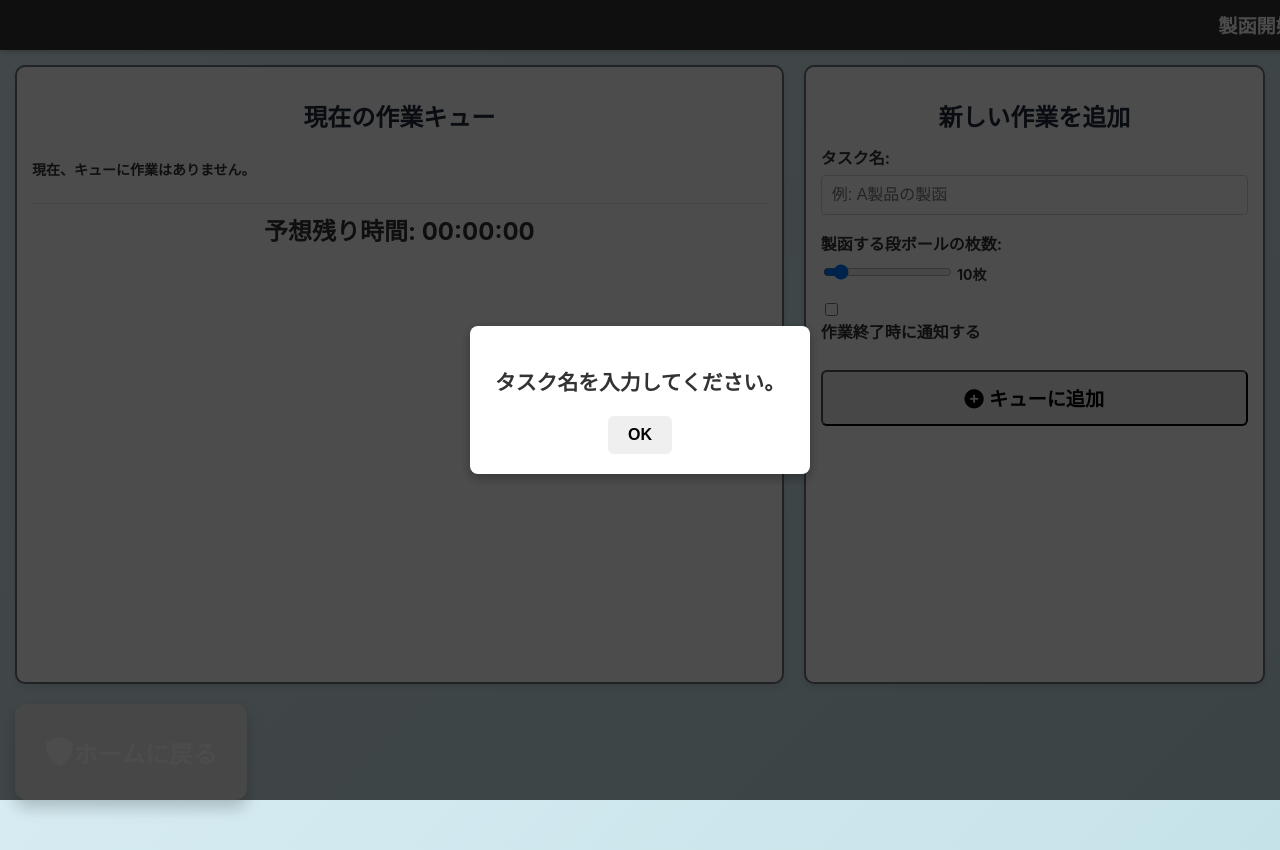
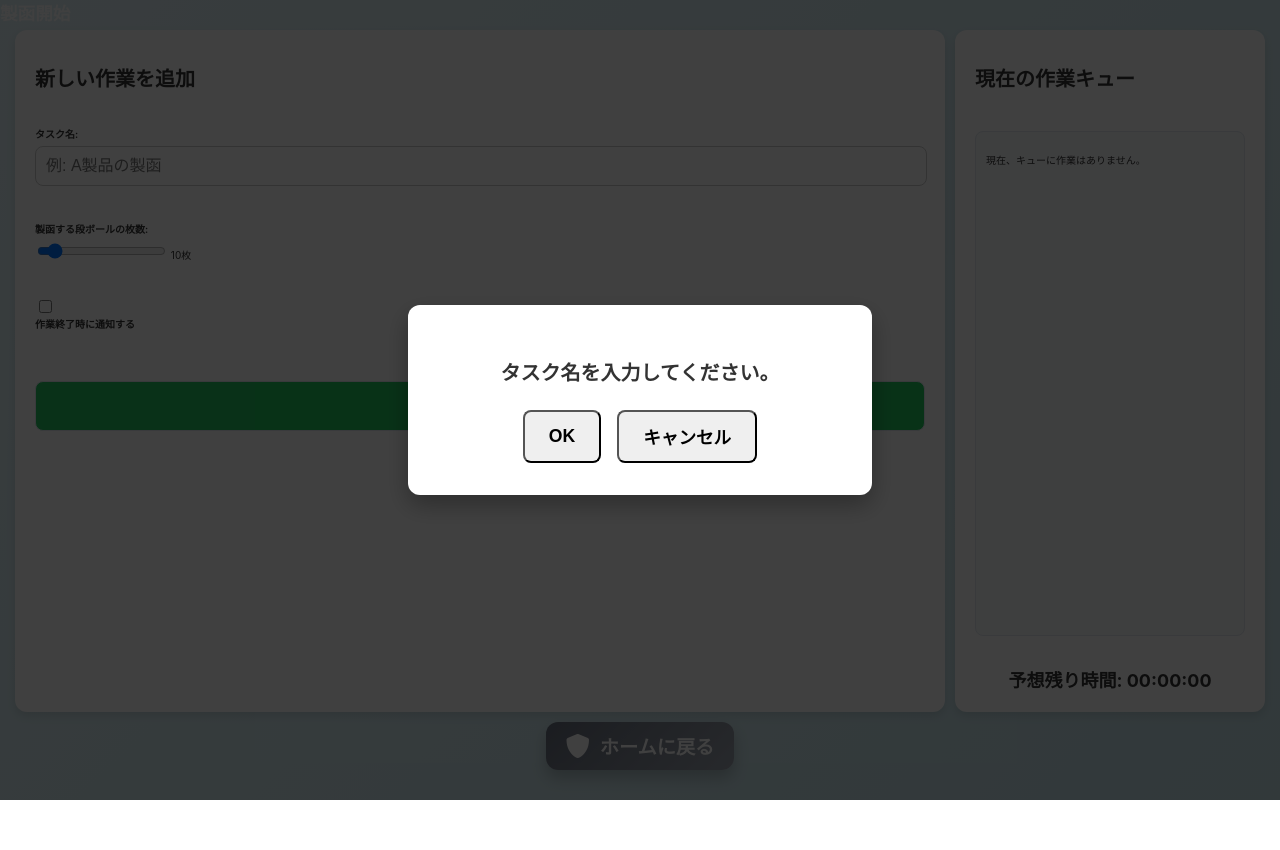
Before and after one commit to akikan58/GUI.github.io, a plain HTML site: page start-work.html in a window 1280 px wide. Both pictures are taken after a click on the button "キューに追加". After the commit the page ends 800 px from the top, so only its background shows below. Drawn offline with Linux system fonts and the light colour scheme.

Commit message:
Update start-work.css

```diff
--- a/start-work.css
+++ b/start-work.css
@@ -1,8 +1,8 @@
 /* ======================================================= */
-/* start-work.css (全体サイズ縮小版) */
+/* start-work.css (最終統合版 - 横画面見切れ・余白修正済み) */
 /* ======================================================= */
 
-/* --- 1. ベーススタイル --- */
+/* --- 1. ベーススタイル (スクロールなし維持) --- */
 body {
     font-family: 'Inter', sans-serif;
     display: flex;
@@ -10,263 +10,347 @@ body {
     min-height: 100dvh;
     background: linear-gradient(135deg, #e0f2f7, #c6e2e9);
     margin: 0;
-    padding-top: 50px; /* ★ ヘッダーバンドの高さに合わせてパディングを縮小 (60px -> 50px) */
-    padding-left: 0px;
-    padding-right: 0px;
-    padding-bottom: 0px;
+    padding: 0 0 0 0;
     box-sizing: content-box;
     position: relative;
-    font-size: 14px; /* ★ ベースフォントサイズをわずかに縮小 (16px -> 14px) */
+    font-size: 10px;
     color: #333;
+    overflow: hidden;
 }
 
-/* ヘッダーバンドのスタイル */
+/* ヘッダーバンドのスタイル
 .header-band {
     position: fixed;
     top: 0;
     left: 0;
     width: 100%;
-    height: 50px; /* ★ 高さを縮小 (60px -> 50px) */
+    height: 50px;
     background-color: #333;
     box-shadow: 0 2px 5px rgba(0, 0, 0, 0.2);
     display: flex;
-    justify-content: flex-end;
+    justify-content: center;
     align-items: center;
-    padding: 0 15px; /* ★ パディングを縮小 */
+    padding: 0 15px;
     z-index: 10;
-}
+}*/
 
 .date-time-display {
-    font-size: 1.2rem; /* ★ フォントサイズを縮小 (1.5rem -> 1.2rem) */
+    font-size: 1.1rem;
     font-weight: 600;
     color: white;
 }
 
-/* グリッドアイテムの共通スタイル */
-.grid-item {
-    background-color: white;
-    border: 2px solid #6b7280;
-    display: flex;
-    flex-direction: column;
-    font-weight: bold;
-    color: #333;
-    box-shadow: 0 3px 6px rgba(0, 0, 0, 0.1); /* ★ 影を控えめに */
-    border-radius: 10px; /* ★ 角丸を小さく */
-    padding: 15px; /* ★ パディングを縮小 (20px -> 15px) */
-    overflow: hidden;
-}
-
-/* インタラクティブボタンの基本スタイル */
 .interactive-button {
-    font-size: 1.5rem; /* ★ フォントサイズを縮小 (1.8rem -> 1.5rem) */
     font-weight: 600;
-    border-radius: 12px; /* ★ 角丸を小さく */
-    box-shadow: 0 8px 15px rgba(0, 0, 0, 0.2); /* ★ 影を控えめに */
+    border-radius: 12px;
+    box-shadow: 0 8px 15px rgba(0, 0, 0, 0.2);
     transition: all 0.3s ease;
     position: relative;
     overflow: hidden;
-    min-width: 120px; /* ★ 最小幅を縮小 */
-    max-width: 100%;
     z-index: 1;
-    height: 100%;
     border: none;
     color: white;
     cursor: pointer;
+}
+
+
+/* --- 2. 新しいグリッドレイアウトのためのスタイル --- */
+
+/* ★★★ 修正: .main-grid-container を .grid-container に変更 ★★★ */
+.grid-container {
+    /* 画面全体の高さを計算 (50pxヘッダー + 15px上下マージン = 80pxを引く) */
+    height: calc(100dvh - 80px);
+    min-height: calc(100dvh - 80px);
+
+    display: grid;
+    grid-template-columns: 1fr;
+    grid-template-rows: 35vh 1fr 6vh;
+
+    gap: 15px;
+    width: calc(100% - 30px);
+    margin: 15px;
+}
+
+/* 2.2. レスポンシブ調整: タブレット横向き */
+@media screen and (min-width: 768px) and (orientation: landscape) {
+    /* ★★★ 修正: .main-grid-container を .grid-container に変更し、見切れを修正 ★★★ */
+    .grid-container {
+        grid-template-columns: 3fr 1fr;
+        grid-template-rows: 1fr 6vh; /* 戻るボタンの行高さを固定 */
+        gap: 10px;
+
+        /* 見切れ修正: 上下マージンを5pxに減らす */
+        margin: 5px 15px;
+        /* 見切れ修正: 計算値を 80px から 60px に変更 */
+        height: calc(100dvh - 60px);
+        min-height: calc(100dvh - 60px);
+    }
+
+    /* ★★★ 修正: クラス名をHTMLに合わせて変更 (横画面配置) ★★★ */
+    .queue-management-container { /* 新規作業エリア (左側) */
+        grid-column: 1 / 2; grid-row: 1 / 2;
+    }
+    .work-queue-list-container { /* キューリストエリア (右側) */
+        grid-column: 2 / 3; grid-row: 1 / 2;
+    }
+    .back-to-home-button-container {
+        grid-column: 1 / 3;
+        grid-row: 2 / 3;
+        display: flex;
+        justify-content: center;
+        align-items: center;
+    }
+    .add-to-queue-button {
+        background-color: #22c55e;
+        color: white;
+        padding: 15px 10px;
+        border-radius: 8px;
+        /* font-size: 20; は無効なため削除または修正が必要ですが、ここでは維持しません */
+        font-weight: 600;
+        cursor: pointer;
+        transition: background-color 0.2s ease;
+        width: 100%;
+        height: 50px;
+        margin-top: 10px;
+        border: 1px solid #e2e8f0;
+    }
+    .add-to-queue-button:hover {
+        background-color: #16a34a;
+    }
+    .estimated-time {
+        font-size: 18px;
+        font-weight: bold;
+        padding: 0%;
+        color: #333;
+        /* リストと残り時間の余白を調整 */
+        margin-top: 5px;
+        text-align: center;
+    }
+    .queue-list {
+        flex-grow: 1;
+        overflow-y: auto;
+        height: 0;
+        border: 1px solid #e2e8f0;
+        border-radius: 8px;
+        padding: 10px;
+        background-color: #f8fafc;
+        /* ★★★ 修正: 無効な '5x' を '5px' に修正 ★★★ */
+        margin-top: 5px;
+    }
+}
+
+
+/* --- 3. エリアコンテナとコンポーネントスタイル --- */
+
+/* ★★★ 修正: .work-area を .queue-management-container に変更 ★★★ */
+.queue-management-container {
+    display: flex;
+    flex-direction: column;
+    /* 縦画面での要素間の共通の余白 */
+    gap: 20px;
+    padding: 20px;
+    background-color: white;
+    border-radius: 12px;
+    box-shadow: 0 4px 8px rgba(0, 0, 0, 0.1);
+    overflow: hidden;
+    /* font-size: 20; は無効なため削除 */
+}
+
+/* ★★★ 修正: .queue-management-area を .work-queue-list-container に変更 ★★★ */
+.work-queue-list-container {
+    display: flex;
+    flex-direction: column;
+    /* 縦画面での要素間の共通の余白 */
+    gap: 20px;
+    padding: 20px;
+    background-color: white;
+    border-radius: 12px;
+    box-shadow: 0 4px 8px rgba(0, 0, 0, 0.1);
+}
+
+.queue-list {
+    flex-grow: 1;
+    overflow-y: auto;
+    height: 0;
+    border: 1px solid #e2e8f0;
+    border-radius: 8px;
+    padding: 10px;
+    background-color: #f8fafc;
+}
+
+
+.queue-item {
+    background-color: #f0f9ff;
+    border: 1px solid #bfdbfe;
+    border-radius: 8px;
+    padding: 15px;
+    margin-bottom: 10px;
+    display: flex;
+    justify-content: space-between;
+    align-items: center;
+    font-size: 1.1rem;
+    color: #1e40af;
+    box-shadow: 0 2px 4px rgba(0, 0, 0, 0.05);
+}
+
+.queue-item.completed {
+    background-color: #d1fae5;
+    border-color: #34d399;
+    color: #065f46;
+    opacity: 0.7;
+}
+
+.queue-item-details {
+    flex-grow: 1;
+}
+
+.queue-item-actions button {
+    margin-left: 10px;
+    padding: 8px 12px;
+    border-radius: 6px;
+    font-size: 0.9rem;
+    cursor: pointer;
+    transition: background-color 0.2s ease;
+}
+
+.queue-item-actions .complete-button { background-color: #10b981; color: white; }
+.queue-item-actions .complete-button:hover { background-color: #059669; }
+.queue-item-actions .delete-button { background-color: #ef4444; color: white; }
+.queue-item-actions .delete-button:hover { background-color: #dc2626; }
+
+
+
+/* ★★★ 変更点: スライダー用のスタイルを削除したため、input-fieldスタイルを維持 ★★★ */
+.input-field {
+    width: 100%;
+    padding: 10px;
+    border: 1px solid #ccc;
+    border-radius: 8px;
+    font-size: 1rem;
+}
+.input-group {
+    margin-bottom: 15px;
+    gap: 20px;
+    padding-right: 20px;
+
+}
+.input-label {
+    display: block;
+    margin-bottom: 5px;
+    font-weight: 600;
+    color: #333;
+}
+
+/* スライダー関連のスタイルは削除 */
+
+
+.add-to-queue-button {
+    background-color: #22c55e;
+    color: white;
+    padding: 15px 20px;
+    border-radius: 8px;
+    /* font-size: 20; は無効なため削除 */
+    font-weight: 600;
+    cursor: pointer;
+    transition: background-color 0.2s ease;
+    width: 100%;
+    height: 50px;
+    margin-top: 10px;
+    border: 1px solid #e2e8f0;
+}
+.add-to-queue-button:hover {
+    background-color: #16a34a;
+}
+
+.estimated-time {
+    font-size: 18px;
+    font-weight: bold;
+    color: #333;
+    /* 縦画面でのリストと残り時間の余白 */
+    margin-top: 10px;
+    text-align: center;
+}
+
+.back-button {
+    background: linear-gradient(135deg, #6b7280, #9ca3af);
+    padding: 10px 20px;
+    font-size: 1.2rem;
+    max-width: 250px;
+    margin-left: auto;
+    margin-right: auto;
+    margin-top: auto;
+    height: auto;
     display: flex;
     align-items: center;
     justify-content: center;
+    gap: 10px;
 }
-.interactive-button:hover {
-    transform: translateY(-3px);
-    box-shadow: 0 10px 20px rgba(0, 0, 0, 0.3);
-}
-.interactive-button:active {
-    transform: translateY(0);
-    box-shadow: 0 4px 8px rgba(0, 0, 0, 0.2);
-}
-.interactive-button i {
-    font-size: 20px; /* ★ アイコンサイズを縮小 (24px -> 20px) */
-    transition: transform 0.3s ease;
-    z-index: 2;
+.back-to-home-button-container {
+    display: flex;
+    justify-content: center;
+    align-items: center;
 }
 
-/* カスタムモーダルのスタイル */
-.custom-modal {
+.back-button:hover { background: linear-gradient(135deg, #4b5563, #6b7280); }
+
+.interactive-button::before {
+    font-family: "Font Awesome 6 Free";
+    font-weight: 900;
+    position: absolute;
+    font-size: 250px;
+    color: rgba(255, 255, 255, 0.1);
+    top: 50%;
+    left: 50%;
+    transform: translate(-50%, -50%) rotate(0deg);
+    z-index: -1;
+}
+.back-button i {
+    font-size: 1.5rem;
+}
+.back-button::before {
+    content: none;
+}
+
+
+/* --- 4. モーダルスタイル --- */
+.custom-modal, .modal-overlay {
     position: fixed;
-    top: 0;
-    left: 0;
-    width: 100%;
-    height: 100%;
-    background-color: rgba(0, 0, 0, 0.7);
+    inset: 0;
+    background-color: rgba(0, 0, 0, 0.75);
     display: flex;
     align-items: center;
     justify-content: center;
     z-index: 1000;
-    transition: opacity 0.3s;
 }
 
-.custom-modal-content {
+.custom-modal-content, .modal-content {
     background-color: white;
-    padding: 20px; /* ★ パディングを縮小 (30px -> 20px) */
-    border-radius: 8px;
-    box-shadow: 0 4px 12px rgba(0, 0, 0, 0.3);
-    max-width: 90%; /* ★ 最大幅を広げ、小型デバイスに対応 */
-    min-width: 300px; /* ★ 最小幅を縮小 */
+    padding: 32px;
+    border-radius: 12px;
+    box-shadow: 0 10px 25px rgba(0, 0, 0, 0.3);
     text-align: center;
+    max-width: 400px;
+    width: 90%;
 }
 
-.custom-modal-message {
-    font-size: 1.3rem; /* ★ フォントサイズを縮小 (1.5rem -> 1.3rem) */
+.custom-modal-message, .modal-message {
+    font-size: 1.25rem;
     font-weight: 600;
     color: #333;
-    margin-bottom: 20px; /* ★ マージンを縮小 */
+    margin-bottom: 24px;
 }
 
-.custom-modal-buttons {
+.custom-modal-buttons, .modal-buttons {
     display: flex;
     justify-content: center;
-    gap: 10px; /* ★ ギャップを縮小 */
+    gap: 16px;
 }
 
-.custom-modal-button {
-    padding: 10px 20px; /* ★ パディングを縮小 */
-    font-size: 1rem; /* ★ フォントサイズを縮小 (1.1rem -> 1rem) */
-    border: none;
-    border-radius: 6px;
+.custom-modal-button, .modal-button {
+    padding: 12px 24px;
+    border-radius: 8px;
+    font-size: 1.1rem;
+    font-weight: bold;
     cursor: pointer;
-    transition: background-color 0.3s;
-    font-weight: bold;
+    transition: background-color 0.2s ease;
 }
-
-.custom-modal-ok {
-    background-color: #3b82f6;
-    color: white;
-}
-.custom-modal-ok:hover {
-    background-color: #2563eb;
-}
-
-.custom-modal-cancel {
-    background-color: #9ca3af;
-    color: white;
-}
-.custom-modal-cancel:hover {
-    background-color: #6b7280;
-}
-
-.hidden {
-    display: none !important;
-}
-
-/* --- 2. start-work専用のレイアウトとスタイル --- */
-
-/* 2.1. ベースレイアウト: タブレット縦向き (デフォルト) */
-.grid-container {
-    display: grid;
-    grid-template-columns: 1fr;
-    /* 1行目: キュー追加エリア, 2行目: キューリスト, 3行目: 戻るボタン */
-    grid-template-rows: 35vh 1fr 8vh; /* ★ 縦の行の高さを縮小 (40vh, 10vh -> 35vh, 8vh) */
-    gap: 15px; /* ★ ギャップを縮小 (20px -> 15px) */
-    width: calc(100% - 30px); /* ★ 全体の幅を縮小 */
-    margin: 15px; /* ★ マージンを縮小 */
-    min-height: calc(100dvh - 65px); /* (50pxヘッダー + 15pxマージン) */
-    height: calc(100dvh - 65px);
-}
-
-/* 2.2. レスポンシブ調整: タブレット横向き */
-@media screen and (min-width: 768px) and (orientation: landscape) {
-    .grid-container {
-        /* 1列目: キューリスト (広め), 2列目: キュー追加 (狭め) */
-        grid-template-columns: 2fr 1.2fr;
-        /* 1行目: メインエリア, 2行目: ボタン */
-        grid-template-rows: 1fr 12vh; /* ★ 戻るボタンの高さを縮小 (15vh -> 12vh) */
-        gap: 20px; /* ★ ギャップを縮小 (30px -> 20px) */
-    }
-
-    /* 横向きでのグリッド配置は変更なし */
-    .work-queue-list-container { grid-column: 1 / 2; grid-row: 1 / 2; }
-    .queue-management-container { grid-column: 2 / 3; grid-row: 1 / 2; }
-    .back-to-home-button-container { grid-column: 1 / 3; grid-row: 2 / 3; }
-}
-
-
-/* --- 3. 要素のスタイル調整 (タッチ操作と視認性の向上) --- */
-
-/* 3.1. ヘッダーテキスト */
-h1 {
-    font-size: 1.5rem; /* ★ フォントサイズを縮小 (2rem -> 1.5rem) */
-    font-weight: bold;
-    color: #1f2937;
-    text-align: center;
-    margin-bottom: 0.75rem; /* ★ マージンを縮小 */
-}
-
-/* 3.2. 予想残り時間表示 */
-.estimated-time {
-    font-size: 1.5rem; /* ★ フォントサイズを縮小 (2rem -> 1.5rem) */
-    font-weight: bold;
-    color: #333;
-    margin-top: 10px; /* ★ マージンを縮小 */
-    padding-top: 8px; /* ★ パディングを縮小 */
-    border-top: 1px solid #e5e7eb; /* ★ 線を細く */
-    text-align: center;
-    flex-shrink: 0;
-}
-
-/* 3.3. 入力フォーム */
-.input-group {
-    margin-bottom: 1rem; /* ★ マージンを縮小 (1.25rem -> 1rem) */
-}
-.input-label {
-    display: block;
-    font-size: 1rem; /* ★ フォントサイズを縮小 (1.2rem -> 1rem) */
-    margin-bottom: 0.4rem; /* ★ マージンを縮小 */
-}
-
-.input-field {
-    width: 100%;
-    padding: 10px; /* ★ パディングを縮小 (14px -> 10px) */
-    font-size: 1rem; /* ★ フォントサイズを縮小 (1.2rem -> 1rem) */
-    border: 1px solid #d1d5db; /* ★ 線を細く */
-    border-radius: 4px;
-    box-sizing: border-box;
-}
-
-/* 3.4. ボタン */
-.add-to-queue-button {
-    padding: 12px 15px; /* ★ パディングを縮小 (18px 20px -> 12px 15px) */
-    font-size: 1.2rem; /* ★ フォントサイズを縮小 (1.5rem -> 1.2rem) */
-    font-weight: bold;
-    border-radius: 6px;
-    margin-top: 5px; /* ★ マージンを縮小 */
-    /* ... 他の色設定は変更なし ... */
-}
-
-/* 3.5. 戻るボタン */
-.back-button {
-    padding: 15px 30px; /* ★ パディングを縮小 (20px 40px -> 15px 30px) */
-    font-size: 1.5rem; /* ★ フォントサイズを縮小 (2rem -> 1.5rem) */
-    margin: 0;
-}
-.back-button i {
-    font-size: 1.8rem; /* ★ アイコンサイズを縮小 (2.2rem -> 1.8rem) */
-}
-
-/* 3.6. キューアイテム */
-.queue-item {
-    font-size: 1rem; /* ★ フォントサイズを縮小 (1.2rem -> 1rem) */
-    padding: 0.75rem; /* ★ パディングを縮小 (1rem -> 0.75rem) */
-    margin-bottom: 8px; /* ★ マージンを縮小 */
-}
-.queue-item .font-bold {
-    font-size: 1.2rem; /* ★ フォントサイズを縮小 (1.4rem -> 1.2rem) */
-}
-.queue-item .text-sm {
-    font-size: 0.9rem; /* ★ フォントサイズを縮小 (1.1rem -> 0.9rem) */
-}
-.queue-item-actions button {
-    padding: 8px 12px; /* ★ パディングを縮小 */
-    font-size: 0.9rem; /* ★ フォントサイズを縮小 (1.1rem -> 0.9rem) */
-    margin-left: 8px; /* ★ マージンを縮小 */
-}
-/* ... (キューリスト本体、その他クラスは変更なし) ... */
```
